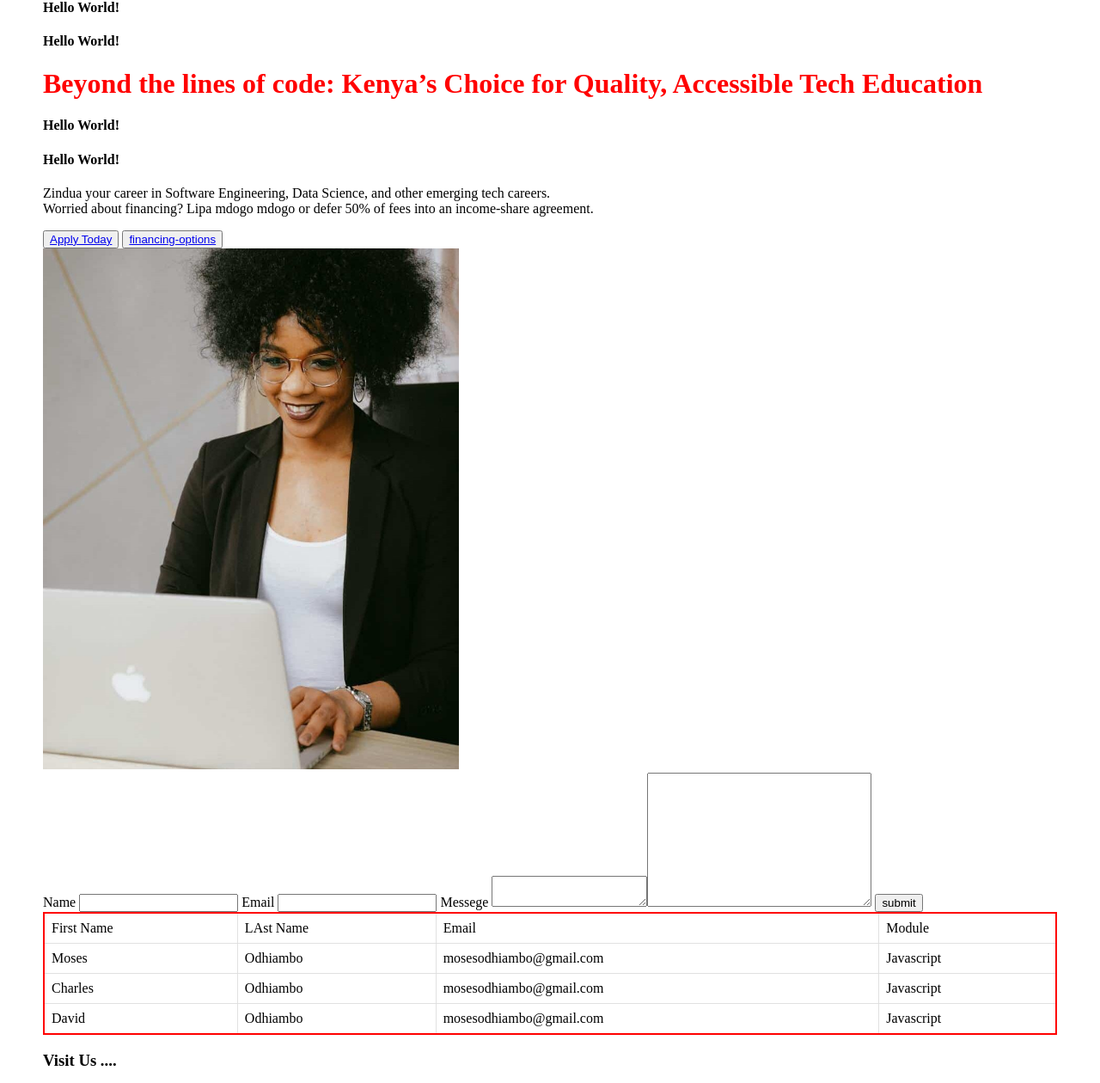
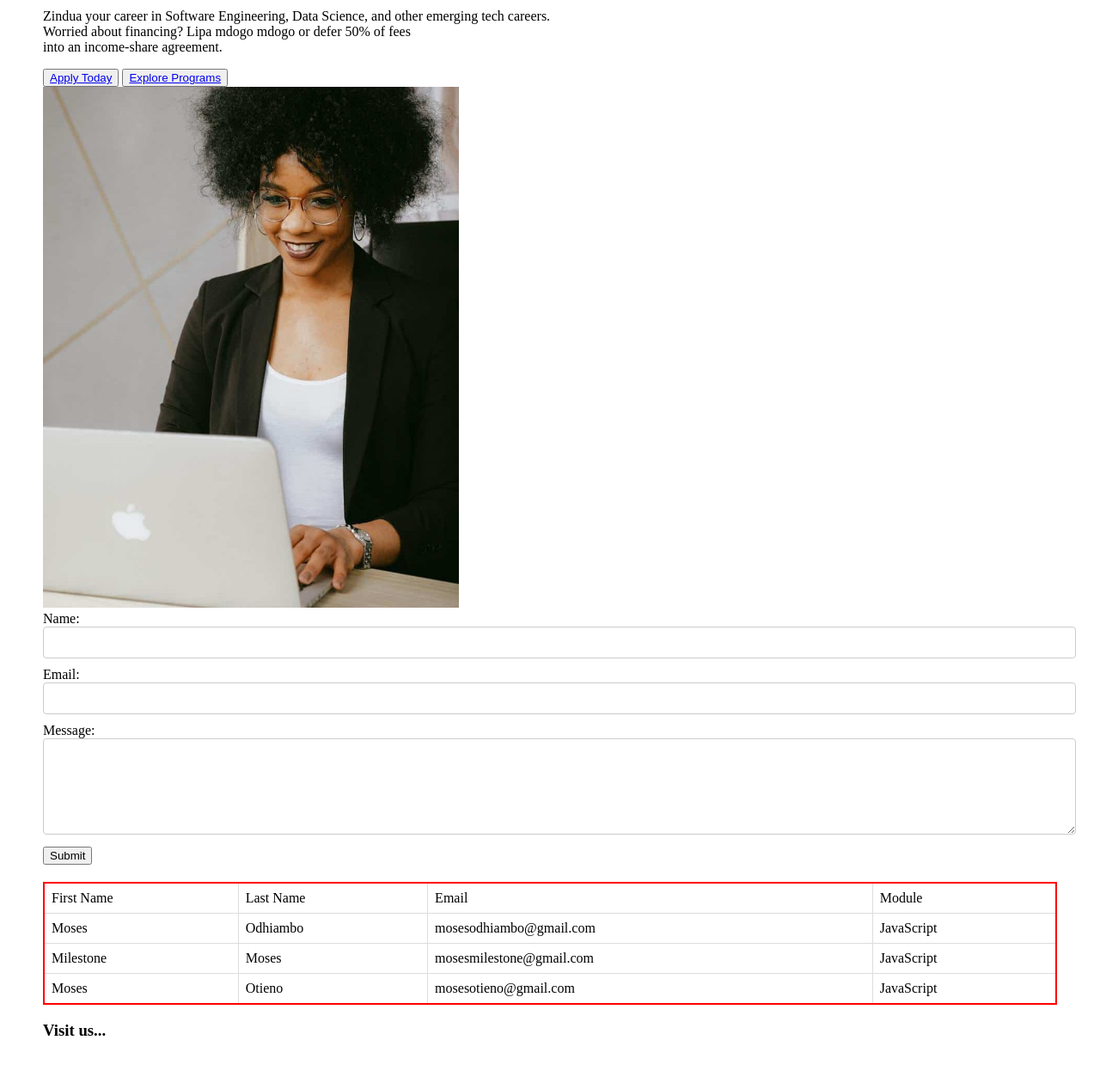
Before and after one commit to Moses361/learning-html-css, a plain HTML site: page index.html in a window 1280 px wide. Shown: the part 128-1388 px from the top of the page at 86% size. Drawn offline with Linux system fonts and the light colour scheme; grey boxes are pictures that could not be loaded.

Commit message:
add forms and tables

```diff
--- a/index.html
+++ b/index.html
@@ -11,81 +11,73 @@
         <nav>
 
         </nav>
+    </div>
 
-
-    </div>
     <div class="zindua_heading">
         <h1>Hello World!</h1>
     </div>
+    <div class="zindua_content">
+        <h1><span class="content_heading">Beyond the lines of code:</span> Kenya’s Choice for Quality, Accessible Tech Education
+        </h1>
+        <p>Zindua your career in Software Engineering, Data Science, and other emerging tech careers. <br> Worried about financing? Lipa mdogo mdogo or defer 50% of fees <br> into an income-share agreement.</p>
 
-    <h2>Hello World!</h2>
-    <div class="zindua_class">
-        <h4>Hello World!</h3>
+        <div class="apply">
+            <button><a href="https://zinduaschool.com/apply/">Apply Today</a></button>
+            <button><a href="https://zinduaschool.com/programs/software-development-bootcamp/">Explore Programs</a></button>
         </div>
+        <img src="assets/3727458-e1700576284719.jpg" alt="Zindua Home Page image" width="484" height="606">
+
+        <form action="" method="post">
+            <label for="name">Name:</label>
+            <input type="text" id="name" name="name" required>
+
+            <label for="email">Email:</label>
+            <input type="text" id="email" name="email" required>
+
+            <label for="message">Message:</label>
+            <textarea name="message" id="message" cols="" rows="6" required></textarea>
+
+            <input type="submit" value="Submit">
+        </form>
 
 
-    <div class="zindua_class">
-        <h4>Hello World!</h4>
-        <h1><span style="color:red"></span>Beyond the lines of code: Kenya’s Choice for Quality, Accessible Tech Education</h1>
-    </div>
-    <div class="zindua_class">
-        <h4>Hello World!</h4>
-    </div>
-    <div class="zindua_class">
-        <h4>Hello World!</h4>
-    </div>
-
-    <p>Zindua your career in Software Engineering, Data Science, and other emerging tech careers. <br>Worried about financing? Lipa mdogo mdogo or defer 50% of fees into an income-share agreement.</p>
-   <div class="apply">
-    <button><a href="https://zinduaschool.com/apply/">Apply Today</a></button>
-    <button><a href="https://zinduaschool.com/financing-options/">financing-options</a></button>
-   </div>
-    <img src="/3727458-e1700576284719.jpg" alt="" width="484" height="606">
-    <form action=""method ="post">
-        <label for="name">Name</label>
-        <input type="text" id="name name =name" required>
-
-        <label for="email">Email</label>
-        <input type="text" id="email" name =email required>
-        <label for="messege">Messege</label>
-        <textarea name="messege" id=" messege" col="5" row="6" required></textarea><textarea name="" id="" cols="30" rows="10"></textarea>
-        <input type="submit" value="submit">
-    </form>
     </div>
     <div class="table">
         <table>
             <thead>
                 <tr>
                     <td>First Name</td>
-                <td>LAst Name</td>
+                    <td>Last Name</td>
                     <td>Email</td>
                     <td>Module</td>
                 </tr>
             </thead>
             <tbody>
                 <tr>
-                <td>Moses </td>
+                    <td>Moses</td>
                     <td>Odhiambo</td>
                     <td>mosesodhiambo@gmail.com</td>
-                <td>Javascript</td>
+                    <td>JavaScript</td>
                 </tr>
                 <tr>
-                <td>Charles </td>
-                <td>Odhiambo</td>
-                <td>mosesodhiambo@gmail.com</td>
-                <td>Javascript</td>
+                    <td>Milestone</td>
+                    <td>Moses</td>
+                    <td>mosesmilestone@gmail.com</td>
+                    <td>JavaScript</td>
                 </tr>
                 <tr>
-                <td>David </td>
-                <td>Odhiambo</td>
-                <td>mosesodhiambo@gmail.com</td>
-                <td>Javascript</td>
+                    <td>Moses</td>
+                    <td>Otieno</td>
+                    <td>mosesotieno@gmail.com</td>
+                    <td>JavaScript</td>
                 </tr>
             </tbody>
         </table>
     </div>
-<h3>Visit Us ....</h3>
-<iframe src="https://www.google.com/maps/embed?pb=!1m14!1m8!1m3!1d15955.273132666287!2d36.7638611!3d-1.2828569!3m2!1i1024!2i768!4f13.1!3m3!1m2!1s0x182f1b1ccd2a3aab%3A0xcf4919beeb3f5df4!2sCircular%20Innovation%20Hub%20(CIH)!5e0!3m2!1sen!2ske!4v1707848579470!5m2!1sen!2ske" width="600" height="450" style="border:0;" allowfullscreen="" loading="lazy" referrerpolicy="no-referrer-when-downgrade"></iframe>
-<iframe width="560" height="315" src="https://www.youtube.com/embed/TVhxQ4y5jH0?si=pKwb6ltxJubJrxDb" title="YouTube video player" frameborder="0" allow="accelerometer; autoplay; clipboard-write; encrypted-media; gyroscope; picture-in-picture; web-share" allowfullscreen></iframe>
+    <h3>Visit us...</h3>
+    <iframe src="https://www.google.com/maps/embed?pb=!1m14!1m8!1m3!1d4085470.635160821!2d33.62310163192141!3d-0.4074876417881242!3m2!1i1024!2i768!4f13.1!3m3!1m2!1s0x182f1b1ccd2a3aab%3A0xcf4919beeb3f5df4!2sCircular%20Innovation%20Hub%20(CIH)!5e0!3m2!1sen!2ske!4v1707848412831!5m2!1sen!2ske"
+     width="600" height="450" style="border:0;" allowfullscreen="" loading="lazy" referrerpolicy="no-referrer-when-downgrade"></iframe>
+
+     <iframe width="560" height="315" src="https://www.youtube.com/embed/TVhxQ4y5jH0?si=8wFkxW-PyAakvv1F" title="YouTube video player" frameborder="0" allow="accelerometer; autoplay; clipboard-write; encrypted-media; gyroscope; picture-in-picture; web-share" allowfullscreen></iframe>
 </body>
 </html>
--- a/style.css
+++ b/style.css
@@ -3,46 +3,49 @@ body{
     margin-right: 50px;
     margin-bottom: 50px;
 }
+.zindua_heading h1{
+    color: red;
+}
 
-h1{
-    color:red
+.zindua_content h1{
+    color: blue;
 }
-.zindua_content h4{
 
-    color:blue;
+span{
+    color: red;
 }
-span{
-    color:aqua
-}
+
 form{
     max-width: 400;
     margin: 0 auto;
 }
-input[type="text-area"], text-area{
-    width: 100;
+
+input[type="text"], textarea{
+    width: 100%;
     padding: 10px;
     margin-bottom: 10px;
     border: 1px solid #ccc;
     border-radius: 4px;
+
 }
-
 input[type="submit"]:hover{
     background-color: #454545;
 }
 
 table{
+    margin-top: 20px;
     width: 100%;
     border-collapse: collapse;
     border: 2px solid red;
     text-align: left;
 }
+
 th, td {
-    margin-top: 20px;
-    border:1px solid #dddd;
-    padding:8px;
+    border: 1px solid #ddd;
+    padding: 8px;
     text-align: left;
 }
 
-th{
+th {
     background-color: #f2f2f2;
 }
```
Also changed, not shown: assets/3727458-e1700576284719.jpg (renamed from 3727458-e1700576284719.jpg). Lines whose indentation alone changed are shown as unchanged.
